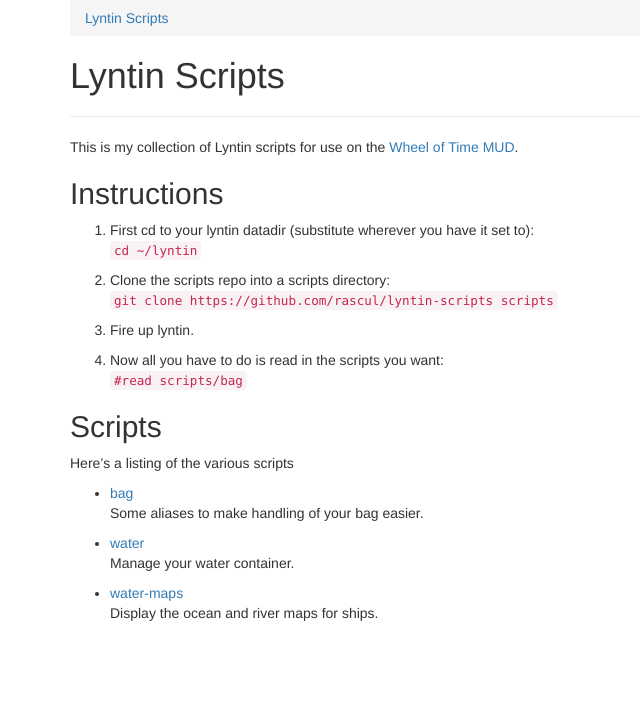
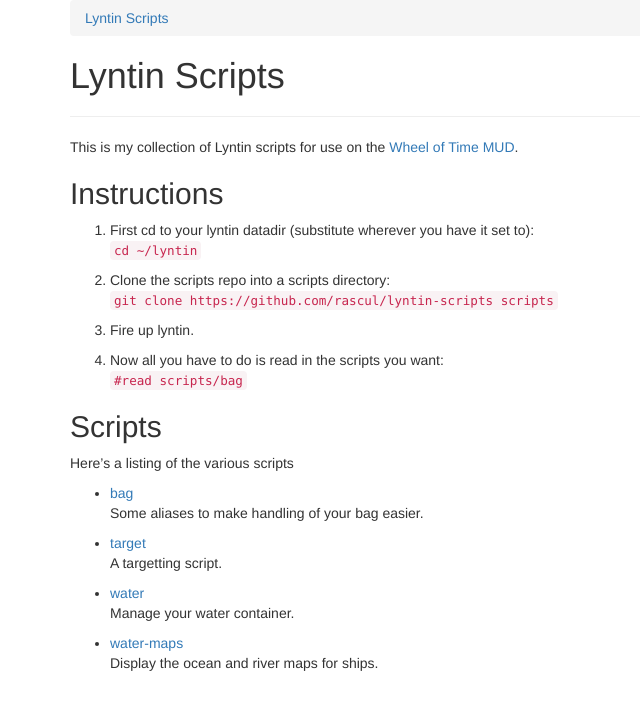
Before and after one commit to rascul/lyntin-scripts, a Jekyll site: the page built from index.md, in a window 1280 px wide. Shown: the top 710 px of the page, without its empty margins (0-640 px from the left). Built offline with Jekyll 4.4.1, drawn with Linux system fonts in a browser that asks for light colours; nearby versions of some CDN libraries.

Commit message:
add target to index

```diff
--- a/index.md
+++ b/index.md
@@ -26,6 +26,9 @@ Here's a listing of the various scripts
 *  [bag](bag)
    Some aliases to make handling of your bag easier.
 
+*  [target](target)
+   A targetting script.
+
 *  [water](water)
    Manage your water container.
 
```
